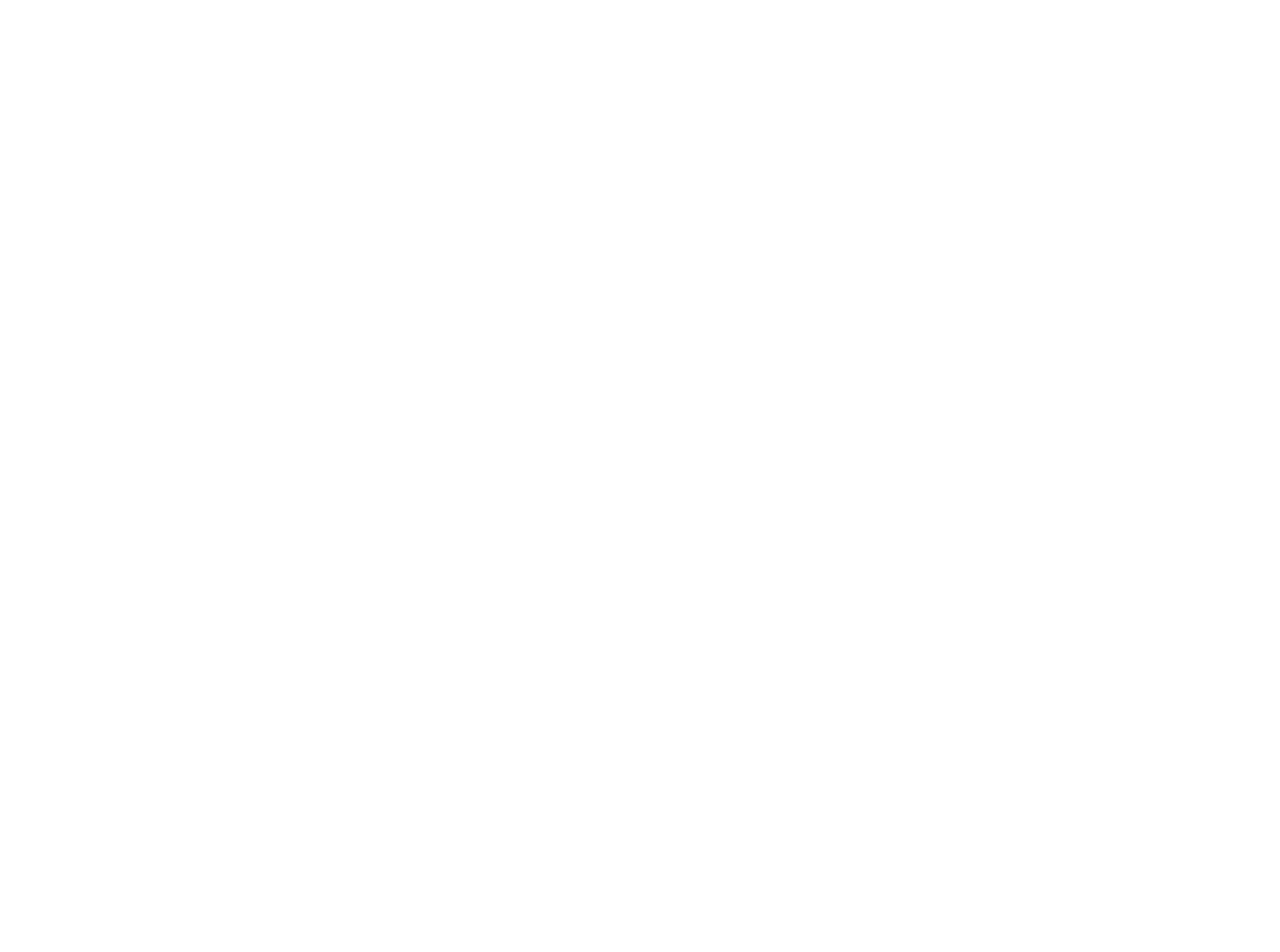
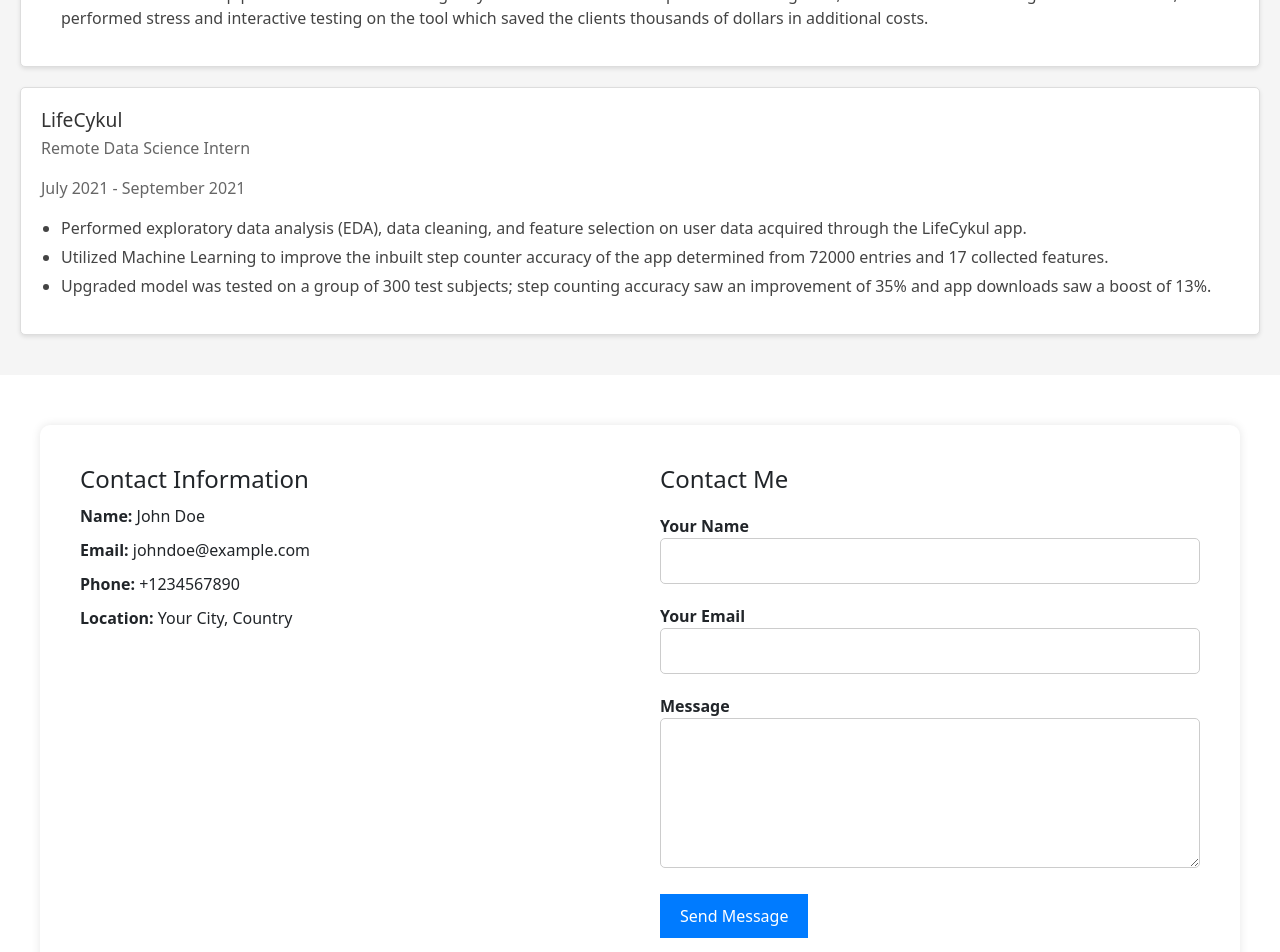
Before and after one commit to Abhishek-1804/abhishekdeshpande_portfolio, a React (Create React App) app: page / in a window 1280 px wide. Shown: the part 1220-2172 px from the top of the page. Before the commit the page ends 800 px from the top, so only its background shows below. Built offline with nearby package versions, Linux system fonts and the light colour scheme.

Commit message:
added workexp and contact section

```diff
--- /dev/null
+++ b/src/components/Contact/Contact.css
@@ -0,0 +1,75 @@
+/* Contact.css */
+
+.contact {
+  padding: 50px 0;
+}
+
+.contact-box {
+  display: flex;
+  justify-content: space-between;
+  align-items: flex-start;
+  max-width: 1200px;
+  margin: 0 auto;
+  padding: 20px;
+  background-color: #fff;
+  border-radius: 10px;
+  box-shadow: 0 0 10px rgba(0, 0, 0, 0.1);
+}
+
+.contact-info {
+  flex: 1;
+  padding: 20px;
+}
+
+.contact-info h2 {
+  font-size: 24px;
+  margin-bottom: 10px;
+}
+
+.contact-info p {
+  margin-bottom: 10px;
+}
+
+.contact-form {
+  flex: 1;
+  padding: 20px;
+}
+
+.contact-form h2 {
+  font-size: 24px;
+  margin-bottom: 20px;
+}
+
+.form-group {
+  margin-bottom: 20px;
+}
+
+label {
+  font-weight: bold;
+}
+
+input[type="text"],
+input[type="email"],
+textarea {
+  width: 100%;
+  padding: 10px;
+  border: 1px solid #ccc;
+  border-radius: 5px;
+}
+
+textarea {
+  height: 150px;
+}
+
+button {
+  background-color: #007bff;
+  color: #fff;
+  padding: 10px 20px;
+  border: none;
+  border-radius: 5px;
+  cursor: pointer;
+}
+
+button:hover {
+  background-color: #0056b3;
+}
--- a/src/components/Contact/Contact.jsx
+++ b/src/components/Contact/Contact.jsx
@@ -1,5 +1,51 @@
-import React, { useState } from "react";
+/* Contact.jsx */
+
+import React from "react";
+import "./Contact.css";
 
 export default function Contact() {
-  return <div></div>;
+  return (
+    <section className="contact">
+      <div className="contact-box">
+        <div className="contact-info">
+          <h2>Contact Information</h2>
+          <p>
+            <strong>Name:</strong> John Doe
+          </p>
+          <p>
+            <strong>Email:</strong> johndoe@example.com
+          </p>
+          <p>
+            <strong>Phone:</strong> +1234567890
+          </p>
+          <p>
+            <strong>Location:</strong> Your City, Country
+          </p>
+        </div>
+        <div className="contact-form">
+          <h2>Contact Me</h2>
+          <form>
+            <div className="form-group">
+              <label htmlFor="name">Your Name</label>
+              <input type="text" id="name" name="name" required />
+            </div>
+            <div className="form-group">
+              <label htmlFor="email">Your Email</label>
+              <input type="email" id="email" name="email" required />
+            </div>
+            <div className="form-group">
+              <label htmlFor="message">Message</label>
+              <textarea
+                id="message"
+                name="message"
+                rows="4"
+                required
+              ></textarea>
+            </div>
+            <button type="submit">Send Message</button>
+          </form>
+        </div>
+      </div>
+    </section>
+  );
 }
--- a/src/components/Navbar/Navbar.jsx
+++ b/src/components/Navbar/Navbar.jsx
@@ -17,12 +17,12 @@ export default function Navbar() {
           </li>
           <li class="nav-item">
             <a href="#" class="nav-link">
-              Projects
+              Work Exp
             </a>
           </li>
           <li class="nav-item">
             <a href="#" class="nav-link">
-              Work Exp
+              Projects
             </a>
           </li>
           <li class="nav-item">
--- /dev/null
+++ b/src/components/Work/Work.css
@@ -0,0 +1,54 @@
+/* WorkExperience.css */
+.work {
+  padding: 20px;
+  background-color: #f5f5f5;
+}
+
+.work-experience-item {
+  background-color: #fff;
+  padding: 20px;
+  margin: 20px 0;
+  border: 1px solid #ddd;
+  border-radius: 5px;
+  box-shadow: 0 2px 4px rgba(0, 0, 0, 0.1);
+}
+
+.work-experience-item h3 {
+  font-size: 1.2rem;
+  margin-bottom: 5px;
+  color: #333;
+}
+
+.work-experience-item p {
+  font-size: 1rem;
+  color: #666;
+}
+
+.work-experience-item ul {
+  margin-top: 10px;
+  list-style: disc;
+  padding-left: 20px;
+}
+
+.work-experience-item li {
+  font-size: 1rem;
+  color: #444;
+  margin-bottom: 5px;
+}
+
+/* Define animations using keyframes */
+@keyframes fadeInUp {
+  from {
+    opacity: 0;
+    transform: translateY(20px);
+  }
+  to {
+    opacity: 1;
+    transform: translateY(0);
+  }
+}
+
+/* Apply animations to work experience items */
+.work-experience-item {
+  animation: fadeInUp 0.5s ease-in-out;
+}
--- a/src/components/Work/Work.jsx
+++ b/src/components/Work/Work.jsx
@@ -1,5 +1,56 @@
-import React, { useState } from "react";
+import React from "react";
+import "./Work.css";
 
 export default function Work() {
-  return <div></div>;
+  const workExperienceData = [
+    {
+      company: "Ganit Inc",
+      title: "Data Analyst",
+      date: "August 2022 - March 2023",
+      responsibilities: [
+        "Led a team of 3 to design detailed dashboards containing complex DAX queries and relationships required to expedite exploration of bottlenecks and critical metrics, saving the users hundreds of manhours.",
+        "Created and executed complex queries and stored procedures in Microsoft SQL Server.",
+        "Designed multiple Python scripts on an EC2 instance to retrieve data from SQL Server and perform data manipulation, data cleaning, error handling, and automated batch scripts to refresh the dashboards regularly.",
+        "Developed and implemented several methods for an extensive API that aims to extract metadata from medical prescriptions for identifying various fields such as dates, facility name, patient details, medicine brands, etc with an accuracy of 92%.",
+      ],
+    },
+    {
+      company: "Ganit Inc",
+      title: "Data Analyst Intern",
+      date: "February 2022 - July 2022",
+      responsibilities: [
+        "Carried out data conversion, data wrangling, data preparation, and exploratory data analysis (EDA) on an extensive dataset pertaining to fraud analytics.",
+        "Created and optimized end-to-end Python script to link related emails and establish a meaningful connection between them to help clients identify the helpful meaning of the data.",
+        "Automated the entire pipeline to handle errors elegantly and reduce the time required for investigation, used AWS S3 to store large amounts of data, and performed stress and interactive testing on the tool which saved the clients thousands of dollars in additional costs.",
+      ],
+    },
+    {
+      company: "LifeCykul",
+      title: "Remote Data Science Intern",
+      date: "July 2021 - September 2021",
+      responsibilities: [
+        "Performed exploratory data analysis (EDA), data cleaning, and feature selection on user data acquired through the LifeCykul app.",
+        "Utilized Machine Learning to improve the inbuilt step counter accuracy of the app determined from 72000 entries and 17 collected features.",
+        "Upgraded model was tested on a group of 300 test subjects; step counting accuracy saw an improvement of 35% and app downloads saw a boost of 13%.",
+      ],
+    },
+  ];
+
+  return (
+    <section className="work">
+      <h2>Work Experience</h2>
+      {workExperienceData.map((experience, index) => (
+        <div key={index} className="work-experience-item">
+          <h3>{experience.company}</h3>
+          <p>{experience.title}</p>
+          <p>{experience.date}</p>
+          <ul>
+            {experience.responsibilities.map((responsibility, idx) => (
+              <li key={idx}>{responsibility}</li>
+            ))}
+          </ul>
+        </div>
+      ))}
+    </section>
+  );
 }
```
Also changed, not shown: src/components/Navbar/Navbar.css (added), src/components/Projects/Projects.css (added).
